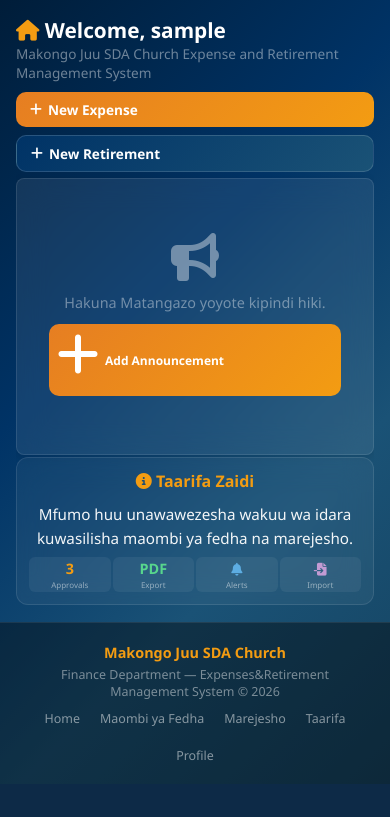
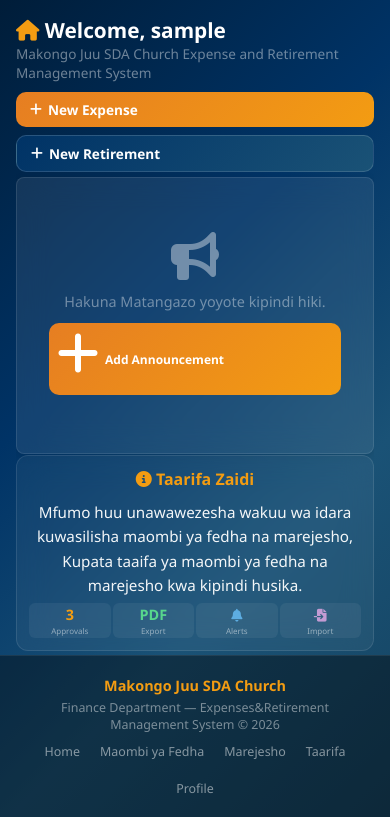
Before and after one commit to thomasgodfrey448-netizen/matumizi, a Django app: page / in a window 390 px wide. Shown: the part 60-877 px from the top of the page. Before the commit the page ends 844 px from the top, so only its background shows below. Run offline with Django 5.2, Linux system fonts and the light colour scheme; the visitor is signed in with stand-in values (Sample User, id 1); data that the repository does not hold is empty.

Commit message:
Refine phone layout: tighter stat-card spacing, increased announcement separation, adjusted Taarifa zaidi font

```diff
--- a/matoleo_system/static/css/main.css
+++ b/matoleo_system/static/css/main.css
@@ -4143,10 +4143,10 @@ textarea.form-control { resize: vertical; min-height: 90px; }
 
 @media (max-width: 540px) {
   .home-dashboard {
-    gap: 2px !important;
+    gap: 1px !important;
   }
   .home-dashboard > .row {
-    margin: 0 0 1px 0 !important;
+    margin: 0 0 0 !important;
   }
   .home-dashboard > .row > .col {
     margin-bottom: 0 !important;
@@ -4166,7 +4166,7 @@ textarea.form-control { resize: vertical; min-height: 90px; }
   }
   .home-dashboard .stat-card {
     padding: 6px 8px !important;
-    gap: 1px !important;
+    gap: 0 !important;
     flex-direction: column !important;
     align-items: center !important;
     justify-content: center !important;
@@ -4177,6 +4177,6 @@ textarea.form-control { resize: vertical; min-height: 90px; }
     width: 100% !important;
   }
   .home-dashboard .announcement-grid {
-    gap: 2px !important;
-  }
-}
+    gap: 4px !important;
+  }
+}
--- a/matoleo_system/templates/core/home.html
+++ b/matoleo_system/templates/core/home.html
@@ -151,8 +151,8 @@
 <!-- ABOUT SECTION -->
 <div class="about-section" style="text-align: center;">
   <h3><i class="fas fa-info-circle"></i>  Taarifa Zaidi</h3>
-  <p style="font-size:0.75rem; line-height:1.2; margin:2px 0;">
-    Mfumo huu unawawezesha wakuu wa idara kuwasilisha maombi ya fedha na marejesho.
+  <p style="font-size:0.7rem; line-height:1.2; margin:2px 0;">
+    Mfumo huu unawawezesha wakuu wa idara <br>kuwasilisha maombi ya fedha na marejesho, Kupata taaifa ya maombi ya fedha na marejesho kwa kipindi husika.
   </p>
   <div style="display: grid; grid-template-columns: repeat(4, minmax(45px, 1fr)); gap: 4px; margin-top:6px; max-width: 100%; justify-content: center;">
     <div style="text-align:center; padding:4px; background:rgba(255,255,255,0.06); border-radius:6px; overflow: hidden;">
```
